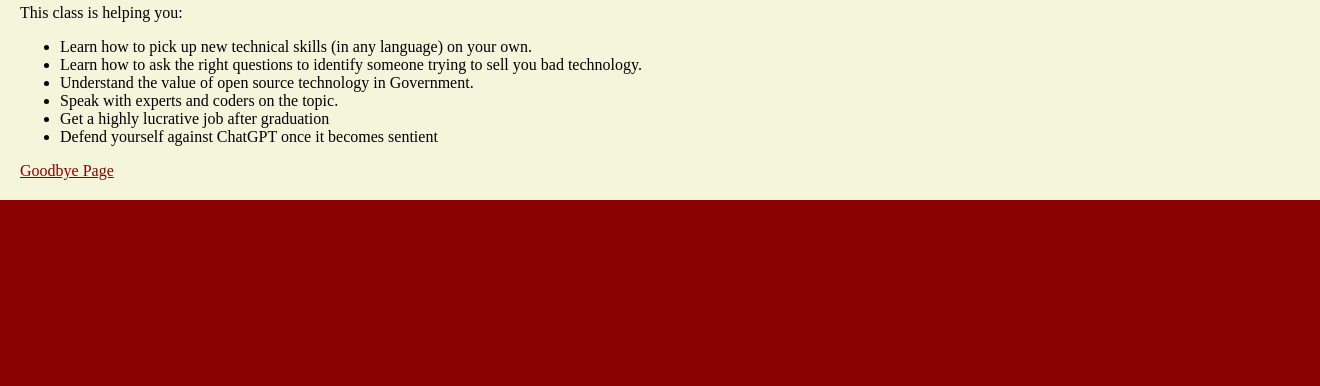
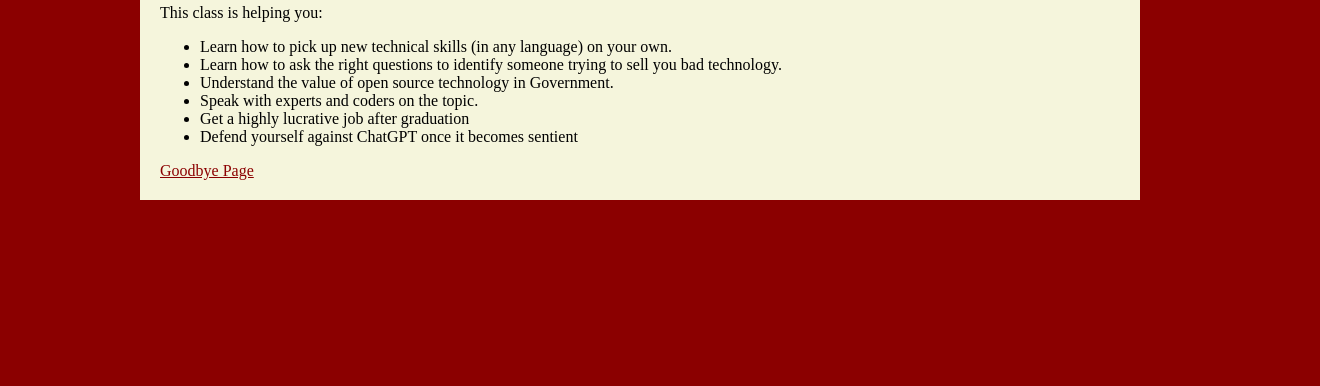
Before and after one commit to code4policy-archive/simple-website-jakesteckler, a plain HTML site: page index.html in a window 1280 px wide. Shown: the part 414-800 px from the top of the page, 1320 px wide, since content can reach past the window. Drawn offline with Linux system fonts and the light colour scheme.

Commit message:
change 6 - width reduced to 75%

```diff
--- a/styles.css
+++ b/styles.css
@@ -5,12 +5,13 @@ html {
 
 /* styles for the body of the site */
 body {
-  width: 100%;
+  width: 75%;
   background-color: beige;
   padding: 0 20px 20px 20px;
   margin-top: 40px;
   margin-left: auto;
   margin-right: auto;
+  align-content: auto;
 }
 
 /* styles for headline */
```
